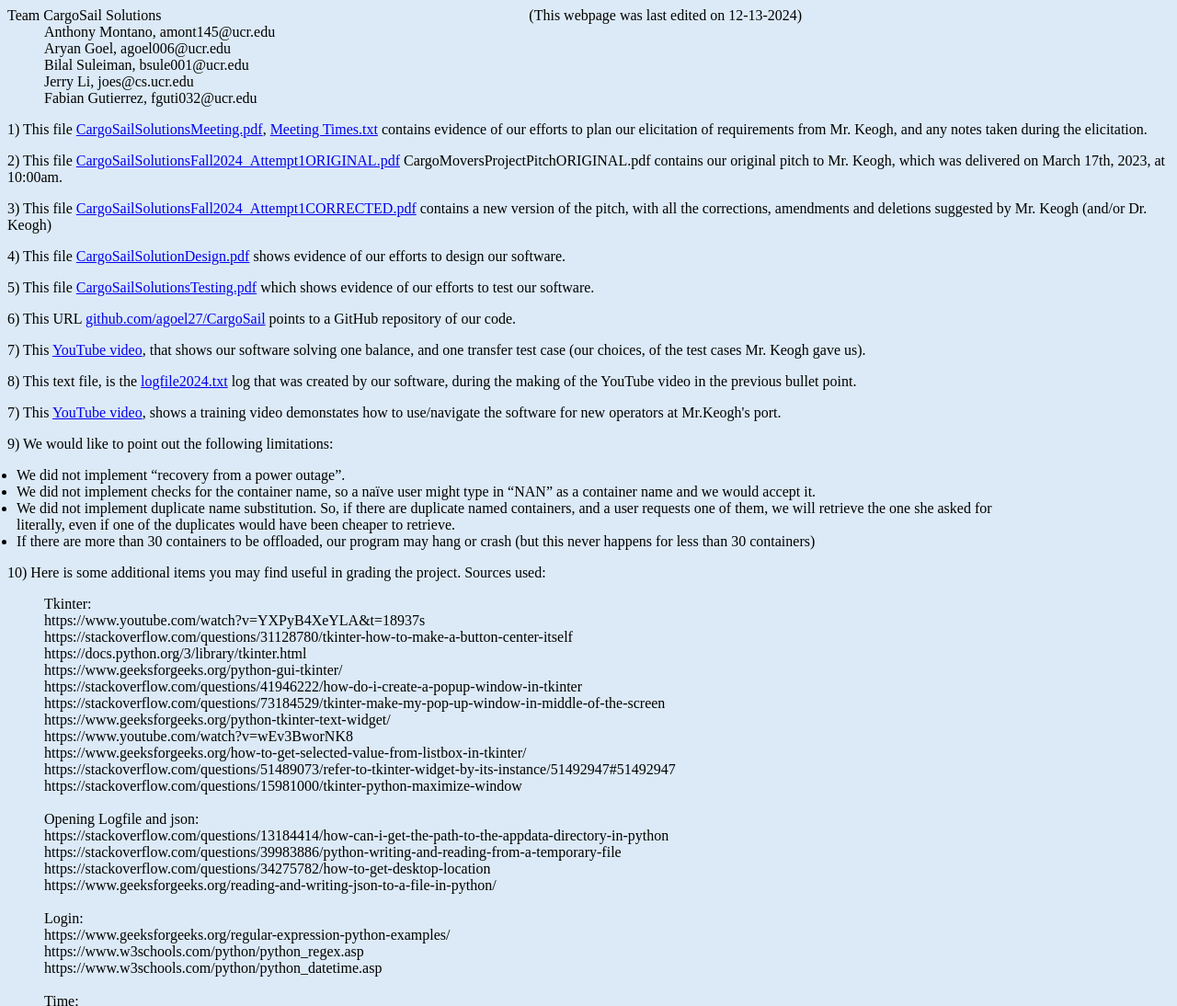
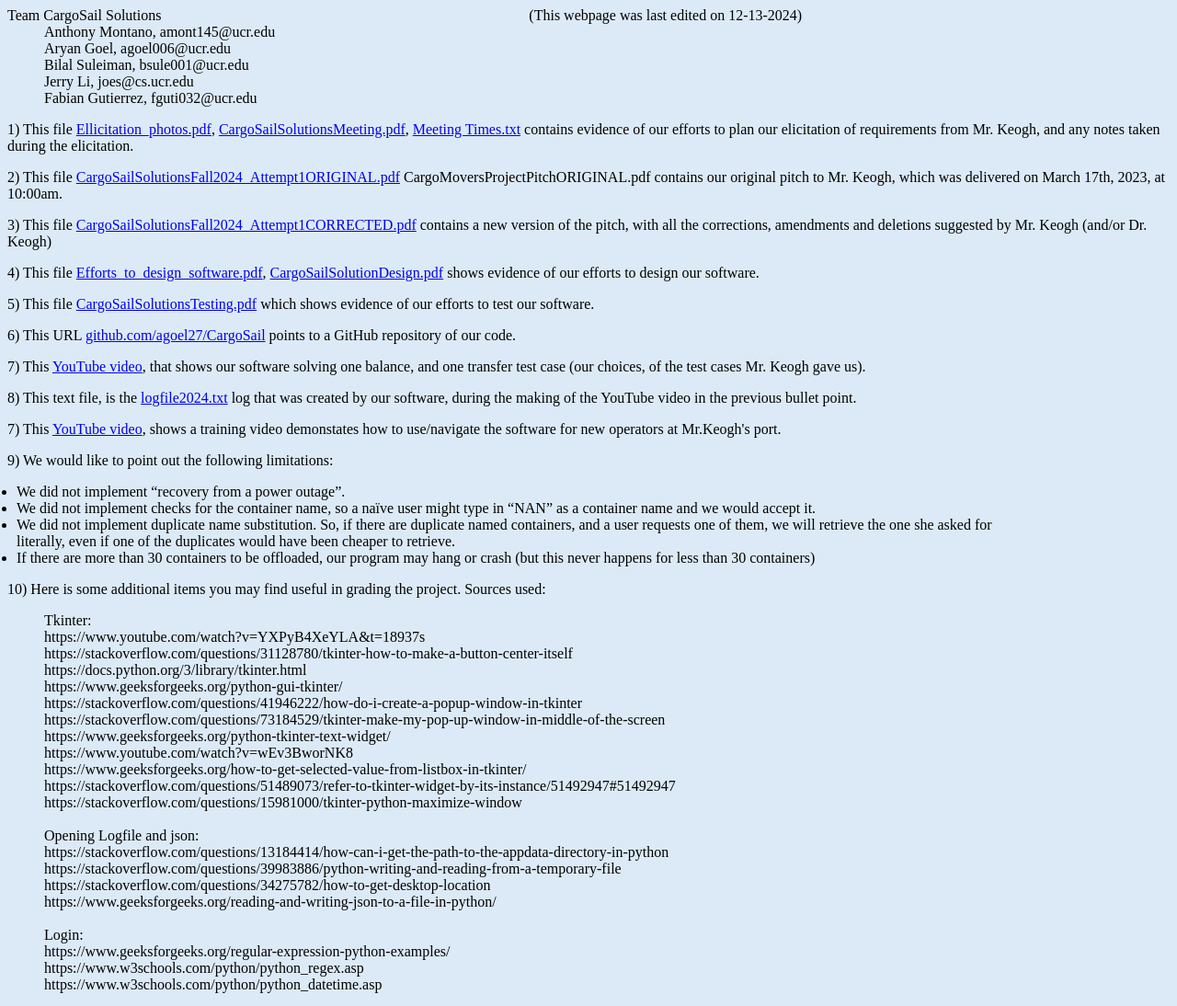
Before and after one commit to agoel27/CargoSail, a plain HTML site: page docs/index.html in a window 1280 px wide. Shown: the top 1094 px of the page at 92% size. Drawn offline with Linux system fonts and the light colour scheme.

Commit message:
small changes

```diff
--- a/docs/index.html
+++ b/docs/index.html
@@ -21,11 +21,11 @@
             <li> Fabian Gutierrez, fguti032@ucr.edu </li>
         </ul>
 
-        <p>1) This file <a href="pdfs/CargoSailSolutionsMeeting.pdf">CargoSailSolutionsMeeting.pdf</a>,
+        <p>1) This file <a href="pdfs\Ellicitation_photos.pdf">Ellicitation_photos.pdf</a>, <a href="pdfs/CargoSailSolutionsMeeting.pdf">CargoSailSolutionsMeeting.pdf</a>,
               <a href="pdfs/Meeting Times.txt">Meeting Times.txt</a> contains evidence of our efforts to plan our elicitation of requirements from Mr. Keogh, and any notes taken during the elicitation.</p>
         <p>2) This file <a href="pdfs/CargoSailSolutionsFall2024_Attempt1ORIGINAL.pdf">CargoSailSolutionsFall2024_Attempt1ORIGINAL.pdf</a> CargoMoversProjectPitchORIGINAL.pdf contains our original pitch to Mr. Keogh, which was delivered on March 17th, 2023, at 10:00am.</p>
         <p>3) This file <a href="pdfs/CargoSailSolutionsFall2024_Attempt1CORRECTED.pdf">CargoSailSolutionsFall2024_Attempt1CORRECTED.pdf</a>  contains a new version of the pitch, with all the corrections, amendments and deletions suggested by Mr. Keogh (and/or Dr. Keogh)</p>
-        <p>4) This file <a href="pdfs/CargoSailSolutionDesign.pdf">CargoSailSolutionDesign.pdf</a> shows evidence of our efforts to design our software.</p>
+        <p>4) This file <a href="pdfs/Efforts_to_design_software.pdf">Efforts_to_design_software.pdf</a>, <a href="pdfs/CargoSailSolutionDesign.pdf">CargoSailSolutionDesign.pdf</a> shows evidence of our efforts to design our software.</p>
         <p>5) This file <a href="pdfs/CargoSailSolutionsTesting.pdf">CargoSailSolutionsTesting.pdf</a> which shows evidence of our efforts to test our software.</p>
         <p>6) This URL  <a href="https://github.com/agoel27/CargoSail">github.com/agoel27/CargoSail</a> points to a GitHub repository of our code.</p>
         <p>7) This <a href="https://youtu.be/HHAwu32x-_A">YouTube video</a>, that shows our software solving one balance, and one transfer test case (our choices, of the test cases Mr. Keogh gave us).</p>
```
Also changed, not shown: 2 other files.
